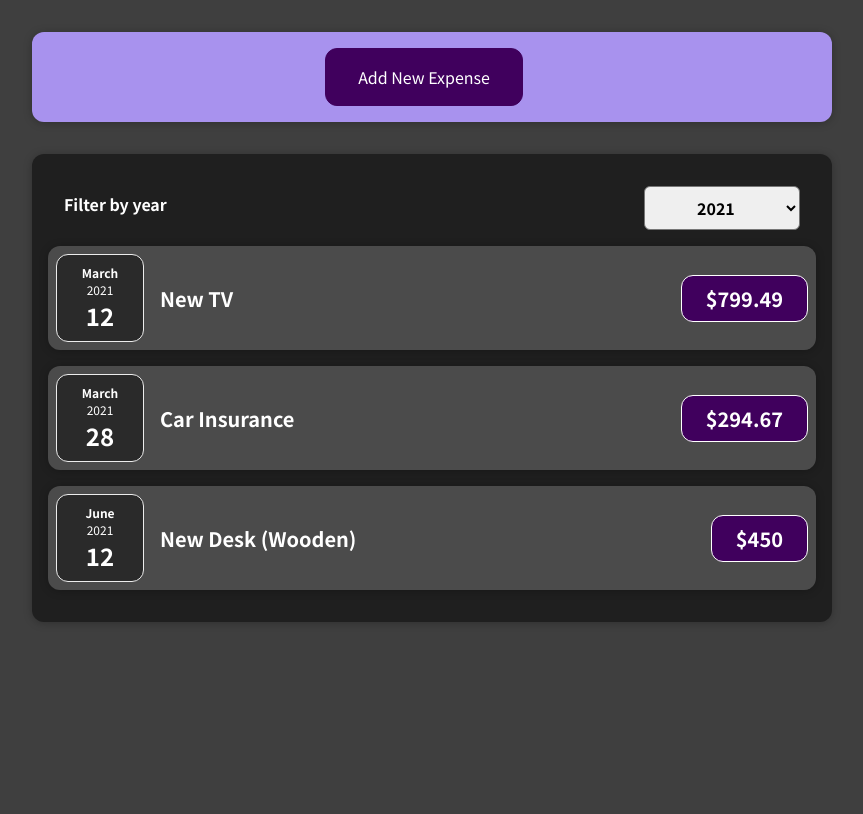
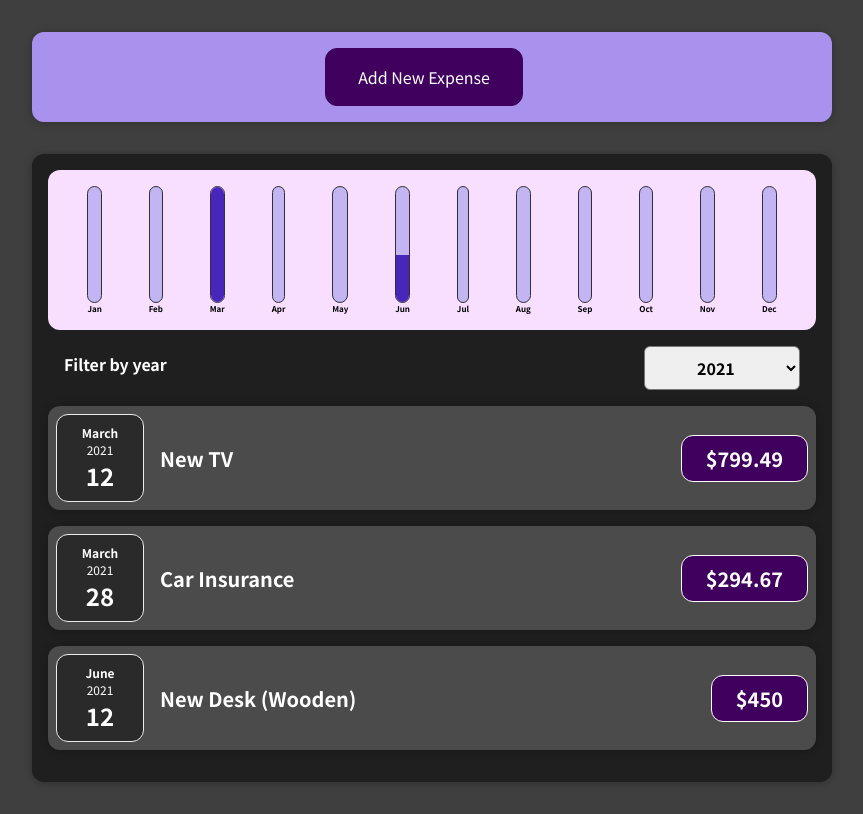
Before and after one commit to Prasadparik/reactjs-expense-app, a React (Create React App) app: page / in a window 1280 px wide. Shown: the whole page, without its empty margins (208-1071 px from the left). Built offline with nearby package versions, Linux system fonts and the light colour scheme.

Commit message:
Chart added

```diff
--- /dev/null
+++ b/src/components/Chart/Chart.css
@@ -0,0 +1,9 @@
+.chart {
+  padding: 1rem;
+  border-radius: 12px;
+  background-color: #f8dfff;
+  text-align: center;
+  display: flex;
+  justify-content: space-around;
+  height: 10rem;
+}
--- /dev/null
+++ b/src/components/Chart/Chart.js
@@ -0,0 +1,24 @@
+import React from "react";
+
+import ChartBar from "./ChartBar";
+import "./Chart.css";
+
+const Chart = (props) => {
+  const dataPointValues = props.dataPoints.map((dataPoint) => dataPoint.value);
+  const totalMaximum = Math.max(...dataPointValues);
+
+  return (
+    <div className="chart">
+      {props.dataPoints.map((dataPoint) => (
+        <ChartBar
+          key={dataPoint.label}
+          value={dataPoint.value}
+          maxValue={totalMaximum}
+          label={dataPoint.label}
+        />
+      ))}
+    </div>
+  );
+};
+
+export default Chart;
--- /dev/null
+++ b/src/components/Chart/ChartBar.css
@@ -0,0 +1,30 @@
+.chart-bar {
+  height: 100%;
+  display: flex;
+  flex-direction: column;
+  align-items: center;
+}
+
+.chart-bar__inner {
+  height: 100%;
+  width: 100%;
+  border: 1px solid #313131;
+  border-radius: 12px;
+  background-color: #c3b4f3;
+  overflow: hidden;
+  display: flex;
+  flex-direction: column;
+  justify-content: flex-end;
+}
+
+.chart-bar__fill {
+  background-color: #4826b9;
+  width: 100%;
+  transition: all 0.3s ease-out;
+}
+
+.chart-bar__label {
+  font-weight: bold;
+  font-size: 0.5rem;
+  text-align: center;
+}
--- /dev/null
+++ b/src/components/Chart/ChartBar.js
@@ -0,0 +1,25 @@
+import React from "react";
+
+import "./ChartBar.css";
+
+const ChartBar = (props) => {
+  let barFillHeight = "0%";
+
+  if (props.maxValue > 0) {
+    barFillHeight = Math.round((props.value / props.maxValue) * 100) + "%";
+  }
+
+  return (
+    <div className="chart-bar">
+      <div className="chart-bar__inner">
+        <div
+          className="chart-bar__fill"
+          style={{ height: barFillHeight }}
+        ></div>
+      </div>
+      <div className="chart-bar__label">{props.label}</div>
+    </div>
+  );
+};
+
+export default ChartBar;
--- a/src/components/Expenses.js
+++ b/src/components/Expenses.js
@@ -3,6 +3,7 @@ import ExpenseItem from "./ExpenseItem";
 import Card from "./Card";
 import "./Expenses.css";
 import ExpensesFilter from "./ExpensesFilter";
+import ExpensesChart from "./ExpensesChart";
 
 function Expenses(props) {
   const [filteredYear, setFilteredYear] = useState("2021");
@@ -11,14 +12,14 @@ function Expenses(props) {
     setFilteredYear(selectedYear);
   };
   const getYearFromDate = (date) => date.getFullYear();
-  let filterData = props.items.filter(
+  let filteredExpenses = props.items.filter(
     (elem) => getYearFromDate(elem.date) == filteredYear
   );
 
   let expensesContent = <p style={{ color: "#fff" }}>No expenses found</p>;
 
-  if (filterData.length > 0) {
-    expensesContent = filterData.map((elem) => {
+  if (filteredExpenses.length > 0) {
+    expensesContent = filteredExpenses.map((elem) => {
       return (
         <ExpenseItem
           key={elem.id}
@@ -29,15 +30,16 @@ function Expenses(props) {
       );
     });
   }
-  console.log("TEST :: ", filterData);
+  console.log("TEST :: ", filteredExpenses);
   return (
     <Card className="expenses">
+      <ExpensesChart expenses={filteredExpenses} />
       <ExpensesFilter
         selected={filteredYear}
         onChangeFilter={filterChangeHandler}
       />
       {expensesContent}
-      {filterData.length === 1 ? (
+      {filteredExpenses.length === 1 ? (
         <p style={{ color: "#fff" }}>
           Only single Expense here. Please add more...
         </p>
--- /dev/null
+++ b/src/components/ExpensesChart.js
@@ -0,0 +1,29 @@
+import React from "react";
+
+import Chart from "./Chart/Chart";
+
+const ExpensesChart = (props) => {
+  const chartDataPoints = [
+    { label: "Jan", value: 0 },
+    { label: "Feb", value: 0 },
+    { label: "Mar", value: 0 },
+    { label: "Apr", value: 0 },
+    { label: "May", value: 0 },
+    { label: "Jun", value: 0 },
+    { label: "Jul", value: 0 },
+    { label: "Aug", value: 0 },
+    { label: "Sep", value: 0 },
+    { label: "Oct", value: 0 },
+    { label: "Nov", value: 0 },
+    { label: "Dec", value: 0 },
+  ];
+
+  for (const expense of props.expenses) {
+    const expenseMonth = expense.date.getMonth(); // starting at 0 => January => 0
+    chartDataPoints[expenseMonth].value += expense.amount;
+  }
+
+  return <Chart dataPoints={chartDataPoints} />;
+};
+
+export default ExpensesChart;
```
